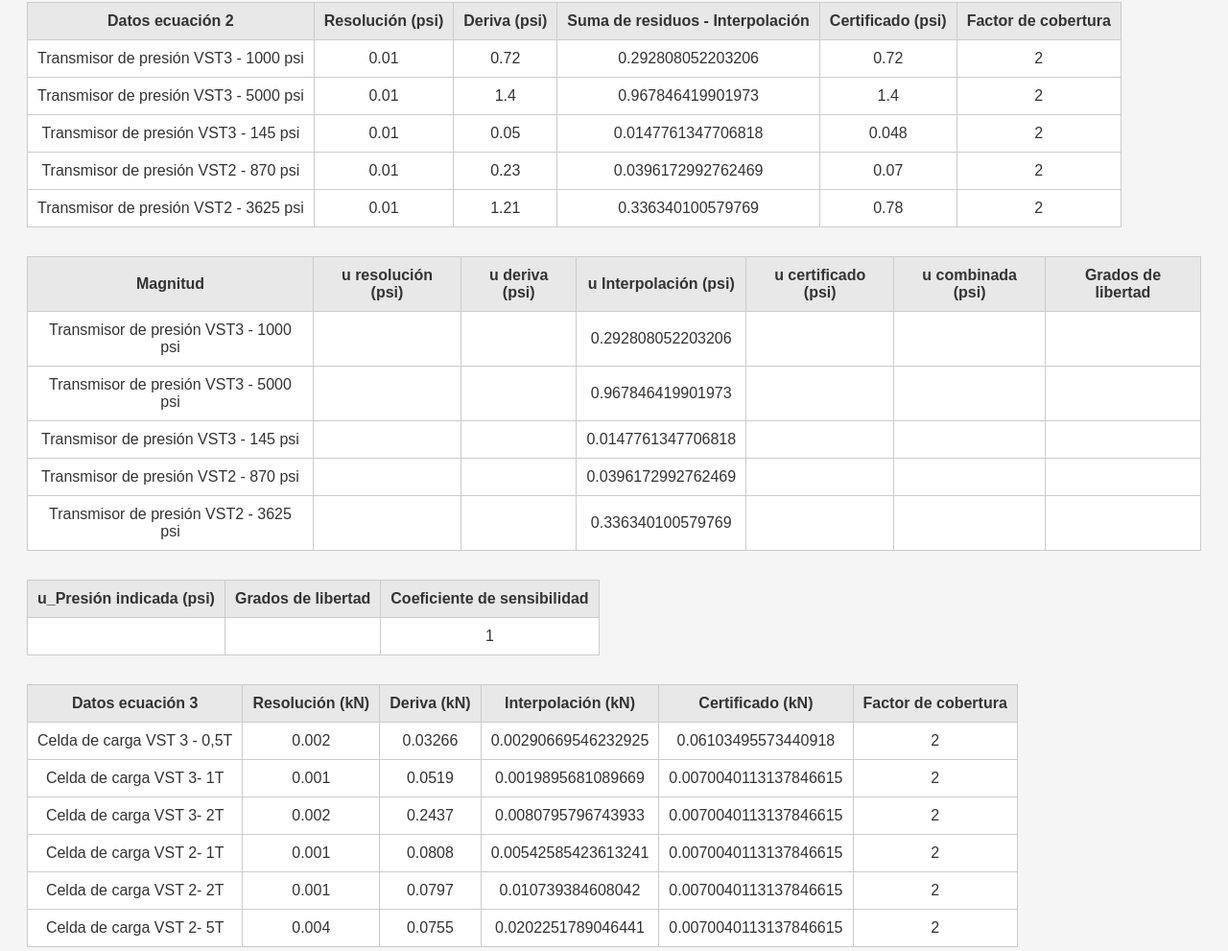
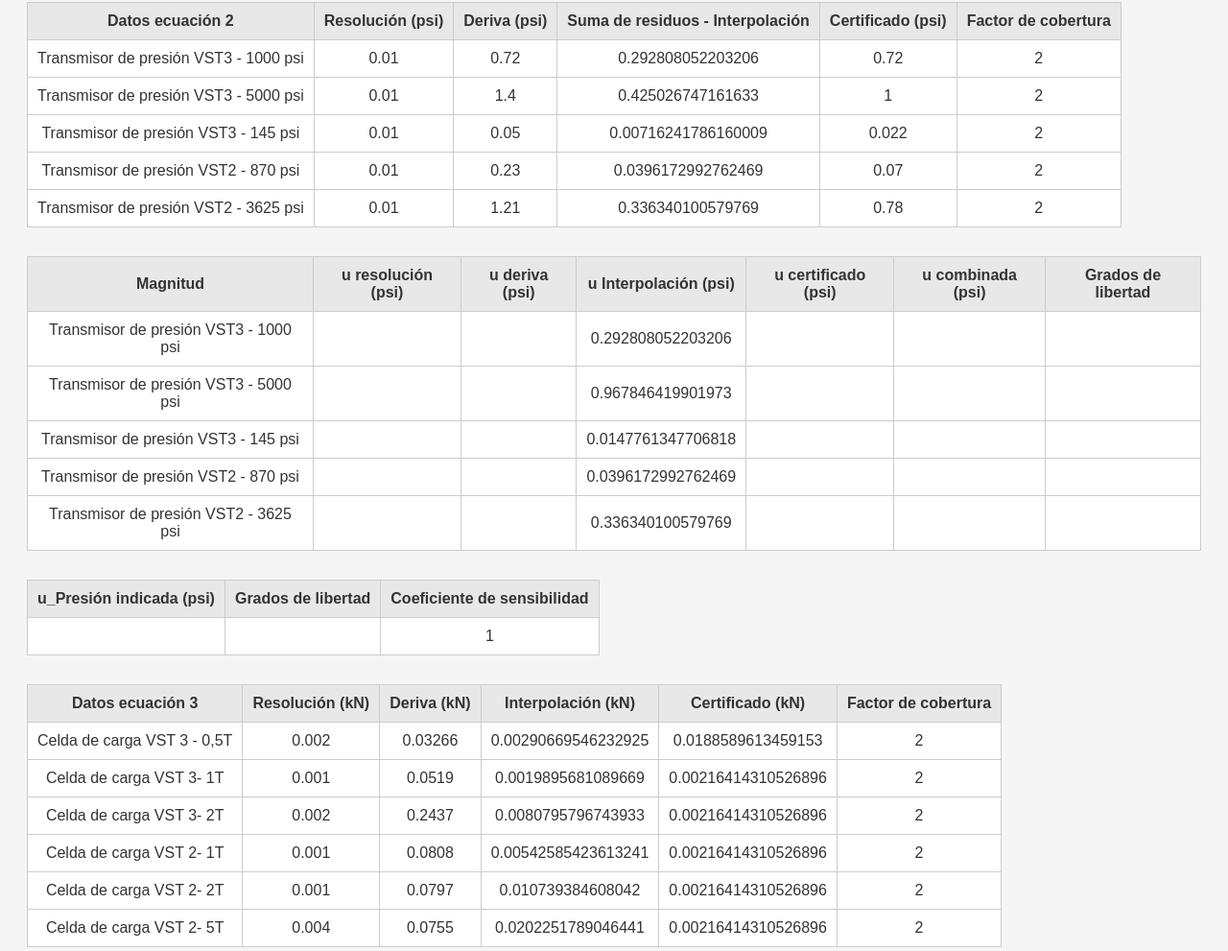
Before and after one commit to Valser2016/Presiones, a plain HTML site: page validacion_incertidumbre_VST.html in a window 1280 px wide. Shown: the part 1060-2051 px from the top of the page at 96% size. Drawn offline with Linux system fonts and the light colour scheme.

Commit message:
Update validacion_incertidumbre_VST.html

```diff
--- a/validacion_incertidumbre_VST.html
+++ b/validacion_incertidumbre_VST.html
@@ -106,8 +106,8 @@
             <th>Factor de cobertura</th>
             </tr>
             <tr><td>Transmisor de presión VST3 - 1000 psi</td><td>0.01</td><td>0.72</td><td>0.292808052203206</td><td>0.72</td><td>2</td></tr>
-            <tr><td>Transmisor de presión  VST3 - 5000 psi</td><td>0.01</td><td>1.4</td><td>0.967846419901973</td><td>1.4</td><td>2</td></tr>
-            <tr><td>Transmisor de presión  VST3 - 145 psi</td><td>0.01</td><td>0.05</td><td>0.0147761347706818</td><td>0.048</td><td>2</td></tr>
+            <tr><td>Transmisor de presión  VST3 - 5000 psi</td><td>0.01</td><td>1.4</td><td>0.425026747161633</td><td>1</td><td>2</td></tr>
+            <tr><td>Transmisor de presión  VST3 - 145 psi</td><td>0.01</td><td>0.05</td><td>0.00716241786160009</td><td>0.022</td><td>2</td></tr>
             <tr><td>Transmisor de presión  VST2 - 870 psi</td><td>0.01</td><td>0.23</td><td>0.0396172992762469</td><td>0.07</td><td>2</td></tr>
             <tr><td>Transmisor de presión  VST2 - 3625 psi</td><td>0.01</td><td>1.21</td><td>0.336340100579769</td><td>0.78</td><td>2</td></tr>
             </table>
@@ -149,12 +149,12 @@
             <th>Certificado (kN)</th>
             <th>Factor de cobertura</th>
             </tr>
-            <tr><td>Celda de carga VST 3 - 0,5T</td><td>0.002</td><td>0.03266</td><td>0.00290669546232925</td><td>0.06103495573440918</td><td>2</td></tr>
-            <tr><td>Celda de carga VST 3- 1T</td><td>0.001</td><td>0.0519</td><td>0.0019895681089669</td><td>0.0070040113137846615</td><td>2</td></tr>
-            <tr><td>Celda de carga VST 3- 2T</td><td>0.002</td><td>0.2437</td><td>0.0080795796743933</td><td>0.0070040113137846615</td><td>2</td></tr>
-            <tr><td>Celda de carga VST 2- 1T</td><td>0.001</td><td>0.0808</td><td>0.00542585423613241</td><td>0.0070040113137846615</td><td>2</td></tr>
-            <tr><td>Celda de carga VST 2- 2T</td><td>0.001</td><td>0.0797</td><td>0.010739384608042</td><td>0.0070040113137846615</td><td>2</td></tr>
-            <tr><td>Celda de carga VST 2- 5T</td><td>0.004</td><td>0.0755</td><td>0.0202251789046441</td><td>0.0070040113137846615</td><td>2</td></tr>
+            <tr><td>Celda de carga VST 3 - 0,5T</td><td>0.002</td><td>0.03266</td><td>0.00290669546232925</td><td>0.0188589613459153</td><td>2</td></tr>
+            <tr><td>Celda de carga VST 3- 1T</td><td>0.001</td><td>0.0519</td><td>0.0019895681089669</td><td>0.00216414310526896</td><td>2</td></tr>
+            <tr><td>Celda de carga VST 3- 2T</td><td>0.002</td><td>0.2437</td><td>0.0080795796743933</td><td>0.00216414310526896</td><td>2</td></tr>
+            <tr><td>Celda de carga VST 2- 1T</td><td>0.001</td><td>0.0808</td><td>0.00542585423613241</td><td>0.00216414310526896</td><td>2</td></tr>
+            <tr><td>Celda de carga VST 2- 2T</td><td>0.001</td><td>0.0797</td><td>0.010739384608042</td><td>0.00216414310526896</td><td>2</td></tr>
+            <tr><td>Celda de carga VST 2- 5T</td><td>0.004</td><td>0.0755</td><td>0.0202251789046441</td><td>0.00216414310526896</td><td>2</td></tr>
             </table>
 
             <!-- TABLA MAGNITUD 2 -->
```
